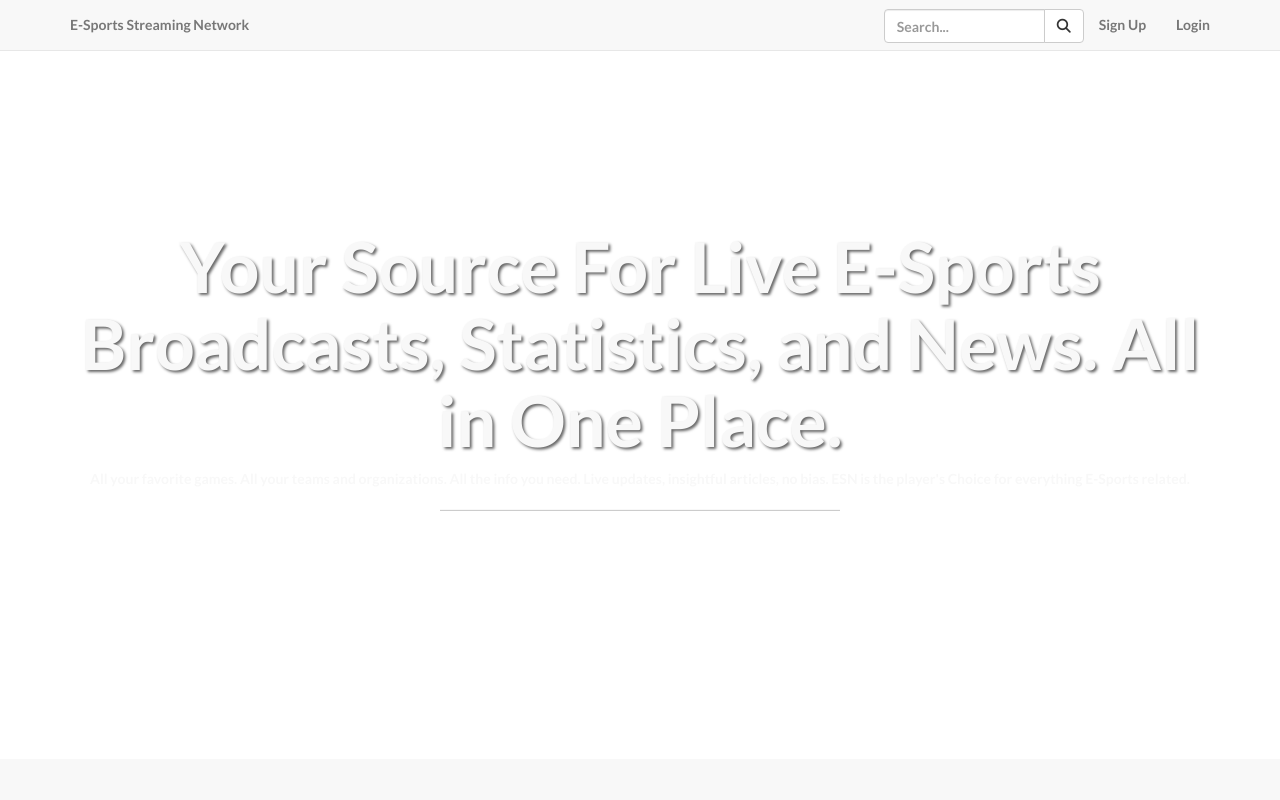
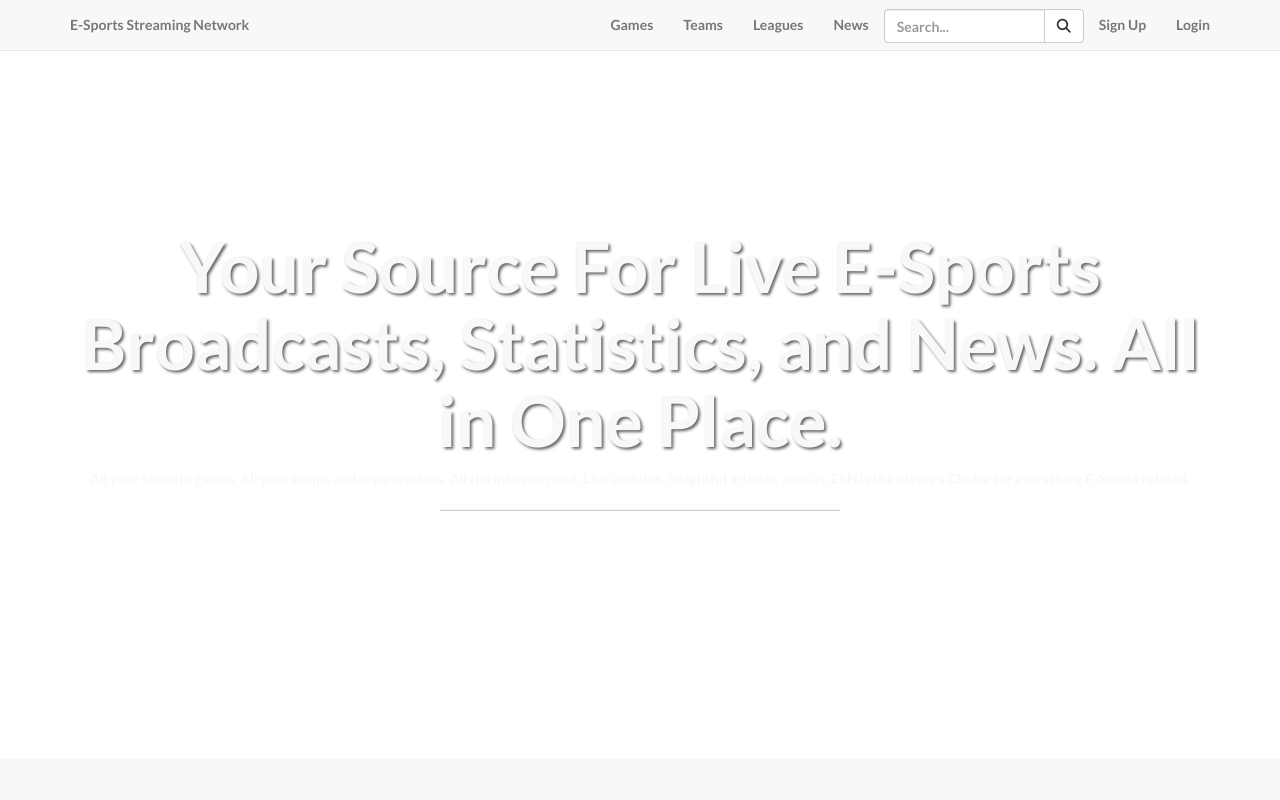
Before and after one commit to rKowalski23/IS117FinalProject, a plain HTML site: page index.html in a window 1280 px wide. Shown: the top 800 px of the page. Drawn offline with nearby package versions, Linux system fonts and the light colour scheme.

Commit message:
Final Version

```diff
--- a/index.html
+++ b/index.html
@@ -9,7 +9,7 @@
     <meta name="description" content="">
     <meta name="author" content="">
 
-    <title>Landing Page - Start Bootstrap Theme</title>
+    <title>ESN</title>
 
     <!-- Bootstrap Core CSS -->
     <link href="css/bootstrap.min.css" rel="stylesheet">
@@ -48,6 +48,18 @@
             <!-- Collect the nav links, forms, and other content for toggling -->
             <div class="collapse navbar-collapse" id="bs-example-navbar-collapse-1">
                 <ul class="nav navbar-nav navbar-right">
+                    <li>
+                        <a href="#games">Games</a>
+                    </li>
+                    <li>
+                        <a href="#teams">Teams</a>
+                    </li>
+                    <li>
+                        <a href="#leagues">Leagues</a>
+                    </li>
+                    <li>
+                        <a href="#news">News</a>
+                    </li>
                     <li class="search">
                             <div style="width:200px; padding-top:9px;" class="input-group custom-search-form">
                                 <input type="text" class="form-control" placeholder="Search...">
```
Also changed, not shown: css/landing-page.css (line endings or trailing spaces).
